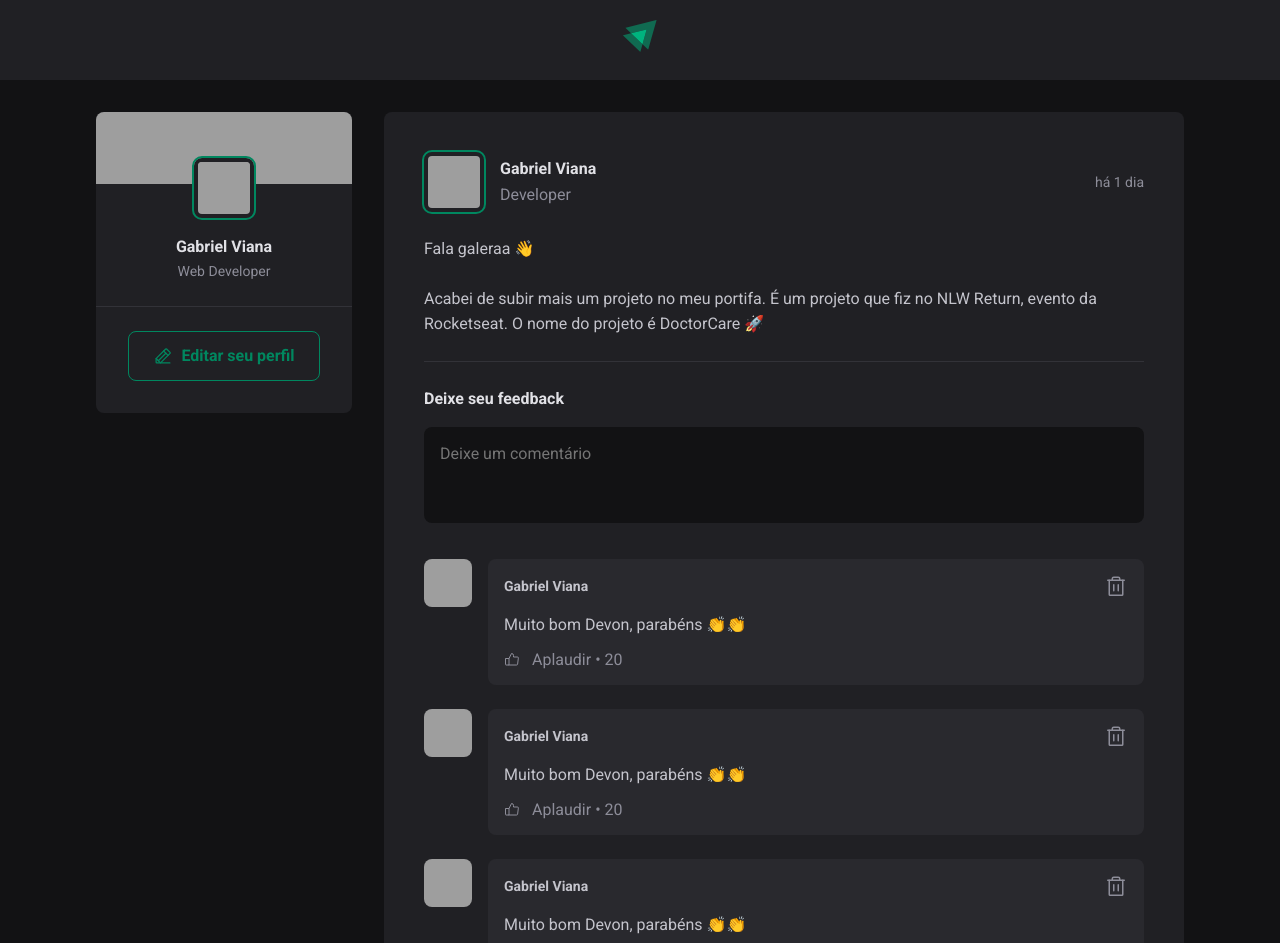
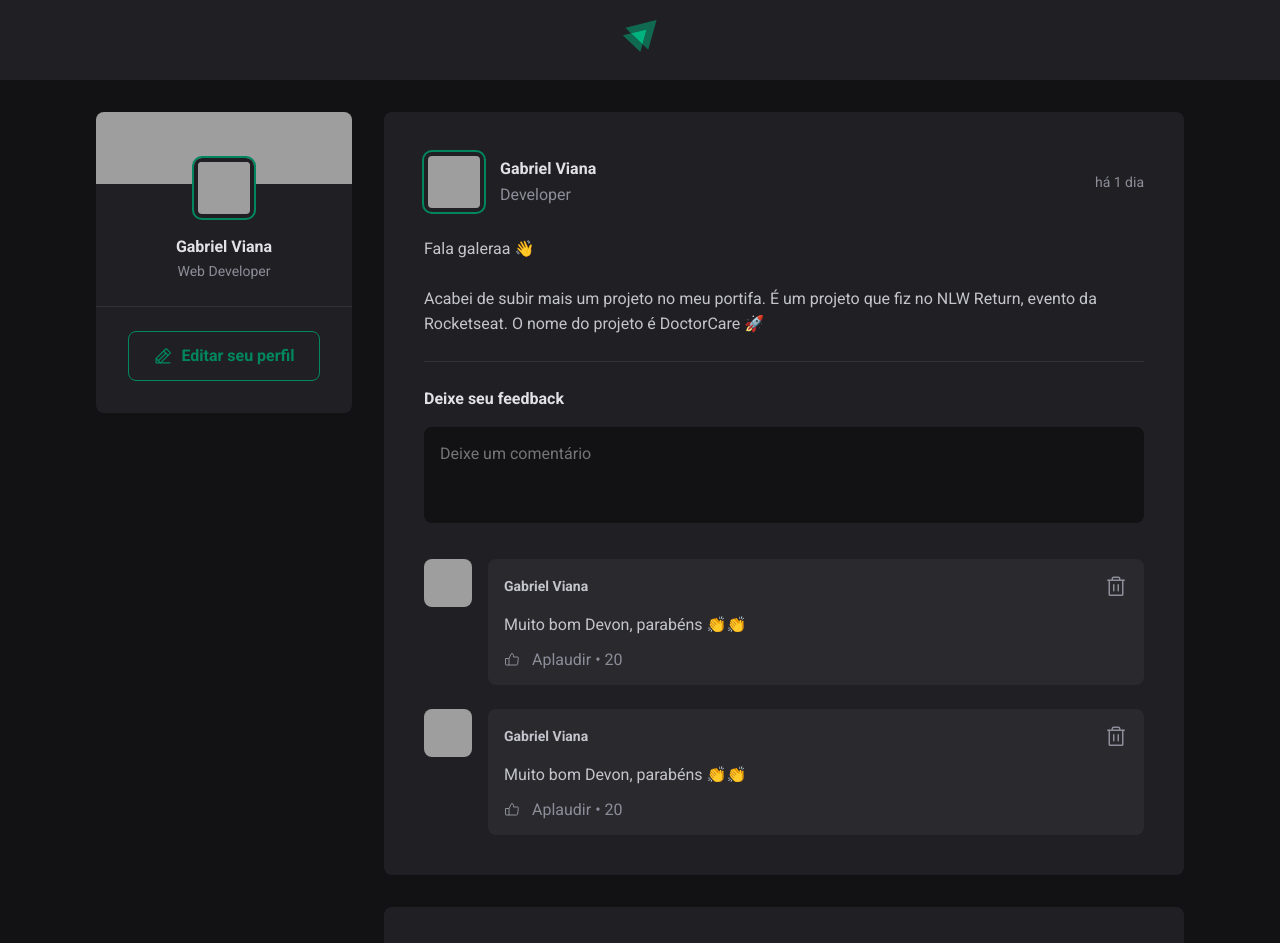
Before and after one commit to vian4dev/ignite-feed, a React (Vite) app: page / in a window 1280 px wide. Shown: the top 943 px of the page. Built offline with nearby package versions, Linux system fonts and the light colour scheme; grey boxes are pictures that could not be loaded.

Commit message:
add useState on Post

```diff
--- a/src/components/Post.jsx
+++ b/src/components/Post.jsx
@@ -1,10 +1,18 @@
 import { format, formatDistanceToNow } from 'date-fns';
 import ptBR from 'date-fns/locale/pt-BR';
+import { useState } from 'react';
 import { Avatar } from './Avatar';
 import { Comment } from './Comment';
 import styles from './Post.module.css';
 
+
+
 export function Post( {author, publishedAt, content}) {
+    const [comments, setComments] = useState([
+        1,
+        2,
+    ])
+
     const publishedDateFormatted = format(publishedAt, "d 'de' LLLL 'às' HH:mm'h'", {
         locale: ptBR,
     })
@@ -13,6 +21,13 @@
         locale: ptBR,
         addSuffix: true,
     })
+
+    function handleCreateNewComment() {
+        event.preventDefault()
+
+
+        setComments([...comments, comments.length + 1])
+    }
     return (
         <article className={styles.post}>
             <header>
@@ -40,7 +55,7 @@
                 })}
             </div>
 
-            <form className={styles.commentForm}>
+            <form onSubmit={handleCreateNewComment} className={styles.commentForm}>
                 <strong>Deixe seu feedback</strong>
 
                 <textarea
@@ -53,9 +68,9 @@
             </form>
 
             <div className={styles.commentList}>
-                <Comment />
-                <Comment />
-                <Comment />
+                {comments.map(comment => {
+                    return <Comment />
+                })}
             </div>
         </article>
     )
```
